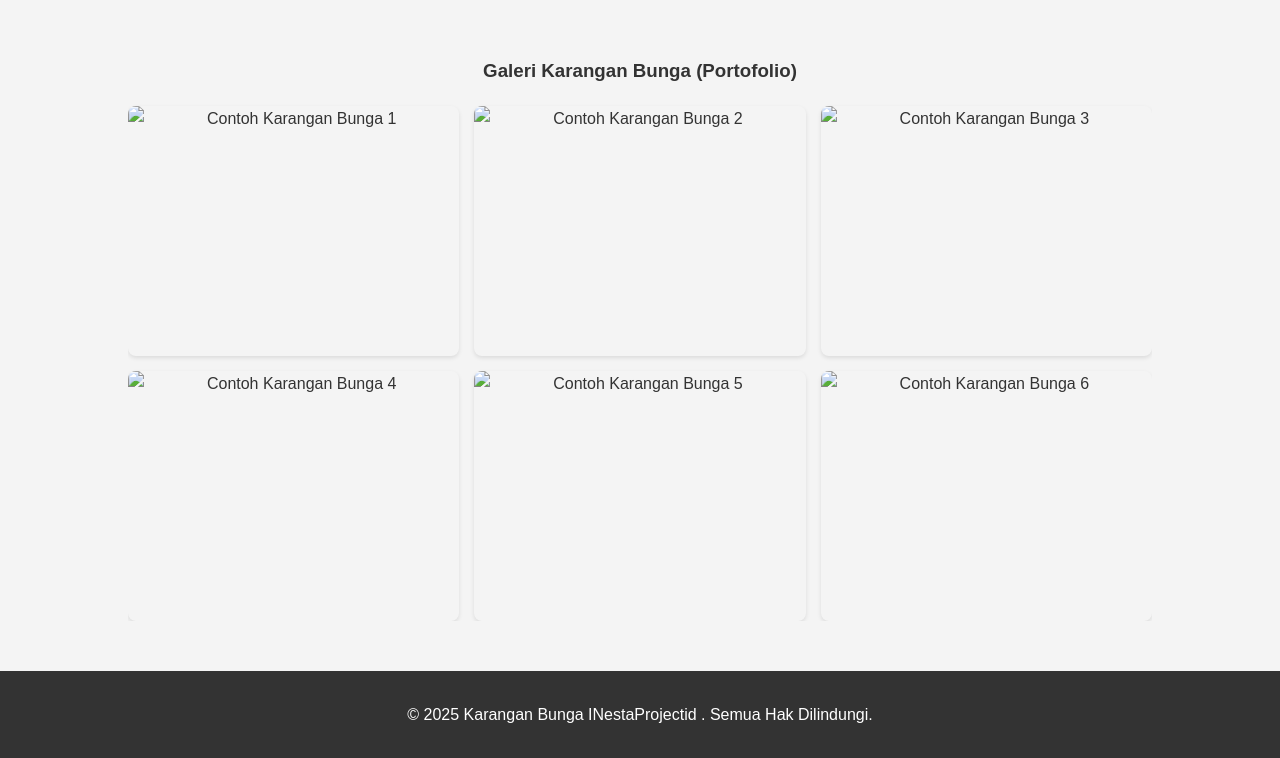
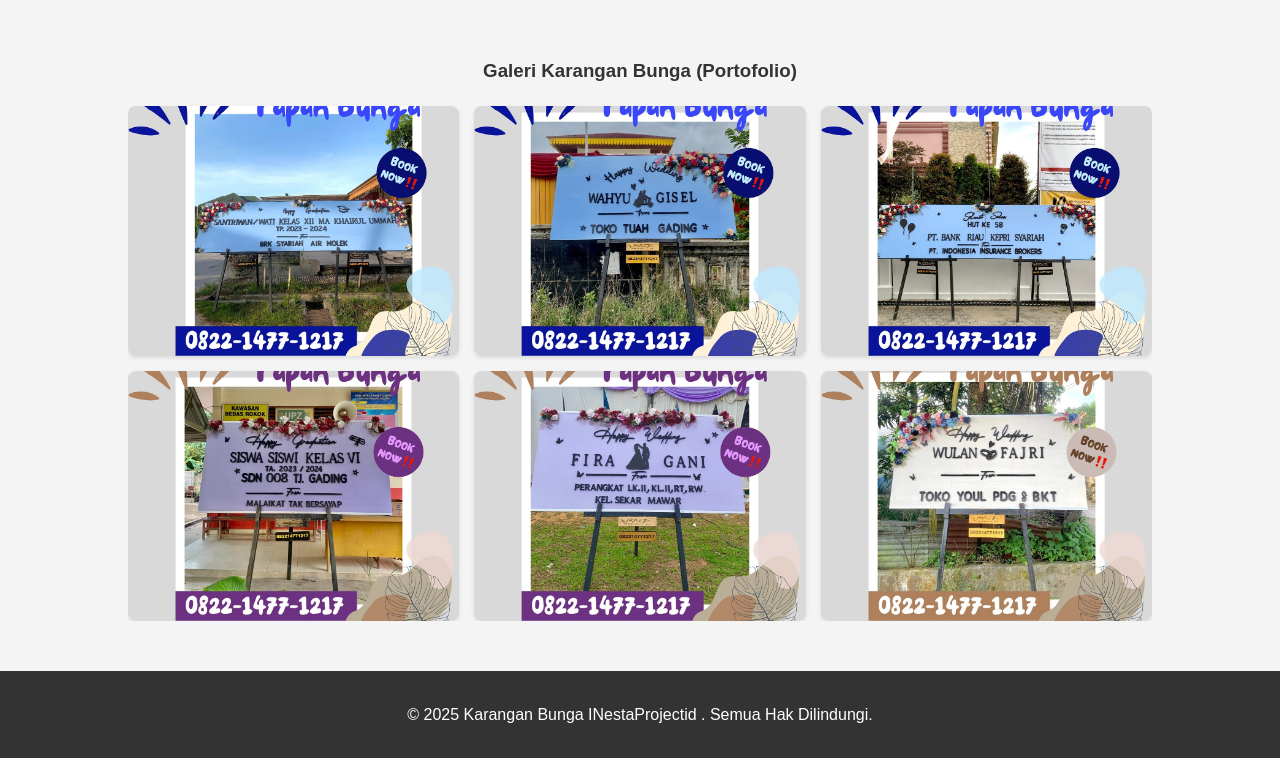
Before and after one commit to yrizkia1999-glitch/bunga, a plain HTML site: page index.html in a window 1280 px wide. Shown: the part 1668-2426 px from the top of the page. Drawn offline with Linux system fonts and the light colour scheme; a script that the page names is missing.

Commit message:
Add files via upload

```diff
--- a/index.html
+++ b/index.html
@@ -65,12 +65,12 @@
         <div class="container">
             <h3>Galeri Karangan Bunga (Portofolio)</h3>
             <div class="galeri-grid">
-                <img src="img/galeri1.jpg" alt="Contoh Karangan Bunga 1">
-                <img src="img/galeri2.jpg" alt="Contoh Karangan Bunga 2">
-                <img src="img/galeri3.jpg" alt="Contoh Karangan Bunga 3">
-                <img src="img/galeri4.jpg" alt="Contoh Karangan Bunga 4">
-                <img src="img/galeri5.jpg" alt="Contoh Karangan Bunga 5">
-                <img src="img/galeri6.jpg" alt="Contoh Karangan Bunga 6">
+                <img src="galeri1.jpg" alt="Contoh Karangan Bunga 1">
+                <img src="galeri2.jpg" alt="Contoh Karangan Bunga 2">
+                <img src="galeri3.jpg" alt="Contoh Karangan Bunga 3">
+                <img src="galeri4.jpg" alt="Contoh Karangan Bunga 4">
+                <img src="galeri5.jpg" alt="Contoh Karangan Bunga 5">
+                <img src="galeri6.jpg" alt="Contoh Karangan Bunga 6">
             </div>
         </div>
     </section>
```
